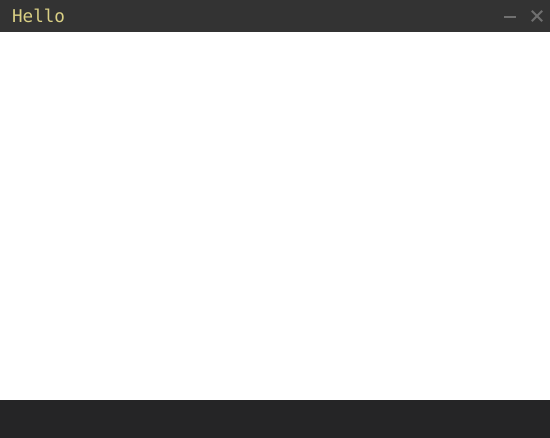
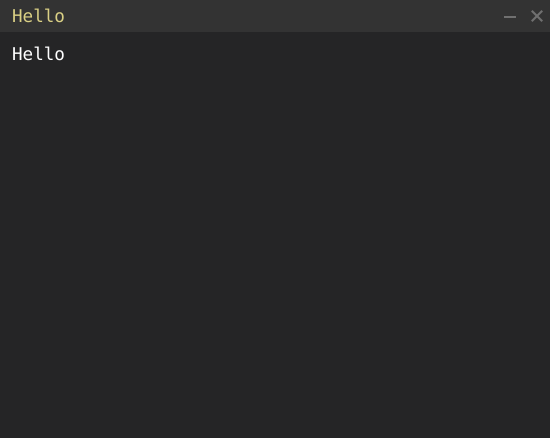
Before and after one commit to BenasdTW/electron_proj02, an Electron app: page index.html in a window 550 px wide. Drawn offline with nearby package versions, Linux system fonts and the light colour scheme.

Commit message:
solve many problems and enable resizement

```diff
--- a/index.html
+++ b/index.html
@@ -5,20 +5,22 @@
         <title>My Electron Frameless Window</title>
         <link rel="stylesheet" href="style.css">
     </head>
+
     <body>
         <div id="container">
-            <div id="content">
-
-            </div>
             <div id="title-bar">
                 <div id="title">Hello</div>
                 <img src="./assets/min_btn.svg" id="min-btn">
                 <img src="./assets/close_btn.svg" id="close-btn">
             </div>
+
+            <div id="content">
+                <p>
+                    Hello
+                </p>
+            </div>
         </div>
 
-
-        <script src="./button.js">
-        </script>
+        <script src="./button.js"></script>
     </body>
 </html>
--- a/main.js
+++ b/main.js
@@ -10,7 +10,7 @@ function createWindow () {
             nodeIntegration: true
         },
         frame: false,
-        resizable: false
+        //resizable: false
     });
 
     // and load the index.html of the app.
--- a/style.css
+++ b/style.css
@@ -3,37 +3,34 @@ body {
     margin: 0px;
 }
 
-/* #container {
-    display: grid;
-    grid-template-rows: 30px auto;
-} */
+p {
+    display: block;
+    margin-block-start: 0em;
+    margin-block-end: 0em;
+}
 
-#content {
-    position: fixed;
-    bottom: 0px;
-    width: 600px;
-    height: 400px;
-    /* padding: 320px; */
-    text-align: center;
-    /* line-height: 40px; */
-    /* vertical-align: middle; */
+#container {
+    display: flex;
+    flex-direction: column;
+    height: 100vh;
     background-color: #252526;
-    margin: 0px;
 }
 
 #title-bar {
     -webkit-app-region: drag;
-    position: fixed;
-    top: 0;
-    right: 0;
-    width: 600px;
+    flex: initial;
+    width: 100vw;
     height: 32px;
-    text-align: center;
-    line-height: 20px;
-    /* vertical-align: middle; */
     background-color: #333333;
-    /* padding: none; */
-    /* margin: 0px; */
+}
+
+#content {
+    flex: 1;
+    font-family: Inconsolata,Monaco,Consolas,'Courier New',Courier,monospace;
+    background-color: #252526;
+    color: #FFFFFF;
+    font-size: 1.1em;
+    padding: 12px;
 }
 
 #title {
```
